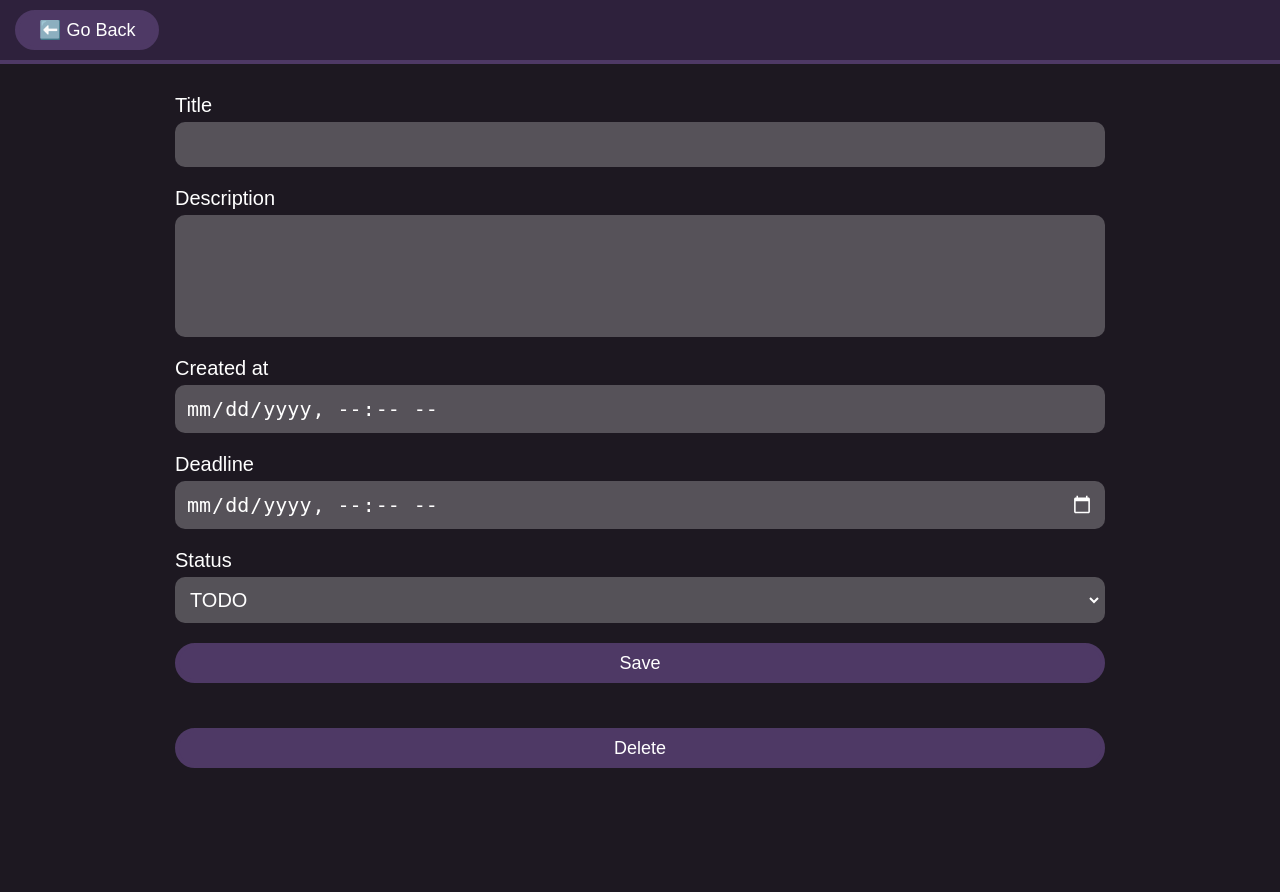
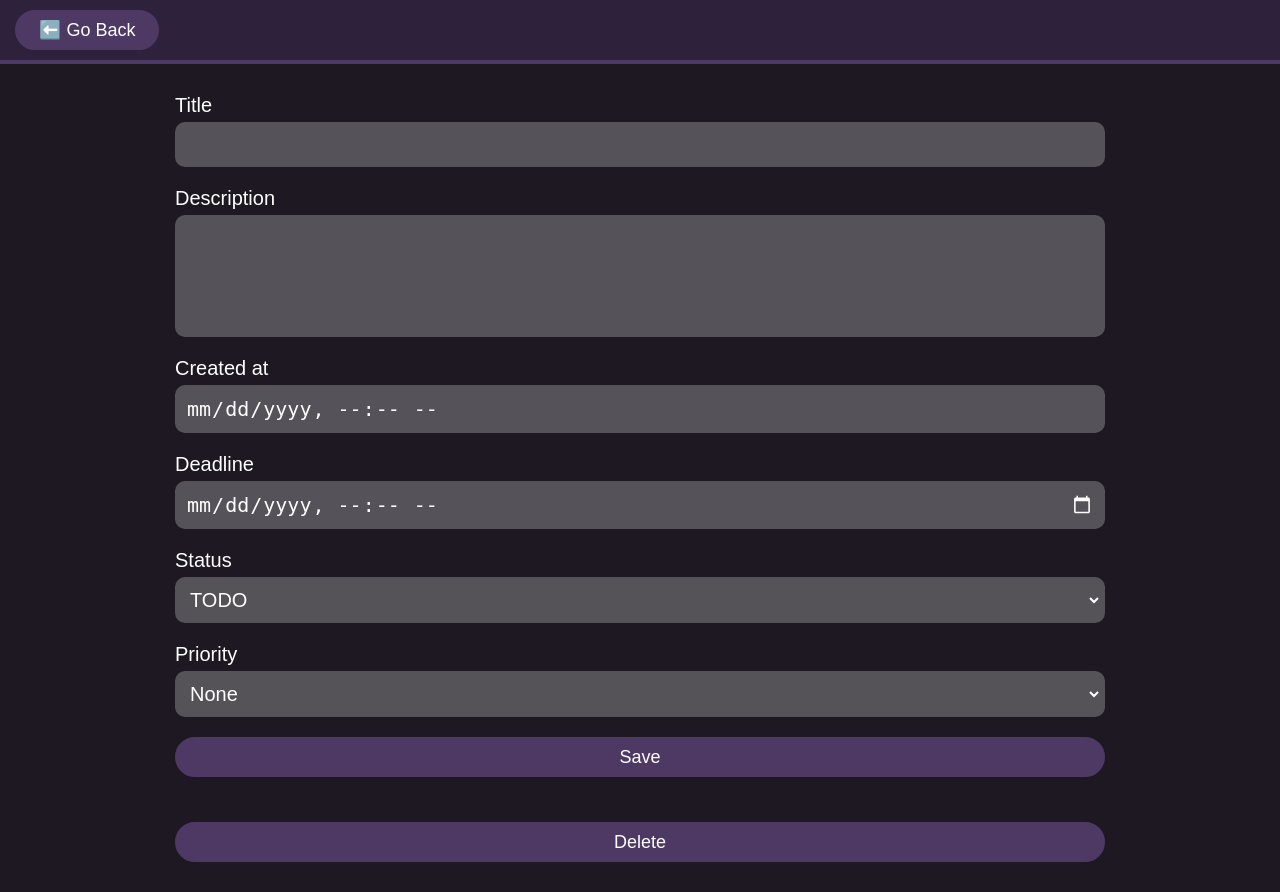
Before and after one commit to antenor-z/todo, a Flask app: page /edit/1 in a window 1280 px wide. Before the commit the page ends 768 px from the top, so only its background shows below. Run offline with Flask 3, Linux system fonts and the light colour scheme; the visitor is signed in with stand-in values (Sample User, id 1); data that the repository does not hold is empty.

Commit message:
feat: priority badge

```diff
--- a/app.py
+++ b/app.py
@@ -55,7 +55,16 @@ def add_post():
     else:
         deadline = ""
 
-    insert_todo(title=title, desc=desc, created_at=created_at, deadline=deadline, username=user)
+    priority = request.form["priority"]
+    if priority == "None": priority = None
+    else:
+        try:
+            priority = int(priority)
+        except ValueError:
+            abort(400)
+        if priority not in [0, 1, 2]: abort(400)
+
+    insert_todo(title=title, desc=desc, created_at=created_at, deadline=deadline, priority=priority, username=user)
 
     return redirect(url_for('get_all'))
 
@@ -94,9 +103,18 @@ def save(id: int):
     else:
         deadline = ""
 
+    priority = request.form["priority"]
+    if priority == "None": priority = None
+    else:
+        try:
+            priority = int(priority)
+        except ValueError:
+            abort(400)
+        if priority not in [0, 1, 2]: abort(400)
+
     status = request.form["status"]
 
-    edit_todo(title=title, desc=desc, deadline=deadline, status=status, username=user, todo_id=id)
+    edit_todo(title=title, desc=desc, deadline=deadline, status=status, priority=priority, username=user, todo_id=id)
     return redirect(url_for('get_all'))
 
 @app.post("/switch/<int:id>")
--- a/createDb.py
+++ b/createDb.py
@@ -16,6 +16,7 @@ CREATE TABLE IF NOT EXISTS todo (
     created_at DATETIME NOT NULL,
     deadline DATETIME,
     status TEXT NOT NULL,
+    priority INTEGER,
     username TEXT NOT NULL,
     FOREIGN KEY (username) REFERENCES user(username)
 );
--- a/static/style.css
+++ b/static/style.css
@@ -1,6 +1,8 @@
 :root {
     --color-primary: #4e3965;
-    --color-secondary: #eea529;
+    --priority-yellow: #eea529;
+    --priority-green: #86de22;
+    --priority-red: #ee3329;
     --color-primary-dark: rgb(29, 24, 33);
     --color-primary-dark2: #2e213c;
     --border-width: 4px;
@@ -88,8 +90,23 @@ button:hover {
 }
 .todo-bottom {
     display: flex;
-    justify-content: right;
+    justify-content: space-between;
+    align-items: center;
     margin: calc(var(--spacing));
+}
+.priority {
+    background-color: #4e3965;
+    color: white;
+    padding: 3px 10px;
+}
+.priority-Low {
+    border-left: var(--priority-green) solid 3px;
+}
+.priority-Medium {
+    border-left: var(--priority-yellow) solid 3px;
+}
+.priority-High {
+    border-left: var(--priority-red) solid 3px;
 }
 .todo-deadline {
     font-size: 0.8em; text-align: right;
--- a/templates/edit.html
+++ b/templates/edit.html
@@ -41,6 +41,13 @@
                     <option value="DOING" {% if todo.status == "DOING" %} selected {% endif %}>DOING</option>
                     <option value="DONE" {% if todo.status == "DONE" %} selected {% endif %}>DONE</option>
                 </select>
+                <label for="priority">Priority</label>
+                <select name="priority" id="priority">
+                    <option value="None" {% if todo.priority == None %} selected {% endif %}>None</option>
+                    <option value="0" {% if todo.priority == 0 %} selected {% endif %}>Low</option>
+                    <option value="1" {% if todo.priority == 1 %} selected {% endif %}>Medium</option>
+                    <option value="2" {% if todo.priority == 2 %} selected {% endif %}>High</option>
+                </select>
                 <button type="submit">Save</button>
             </form>
             <div class="form">
--- a/templates/get_all.html
+++ b/templates/get_all.html
@@ -22,6 +22,8 @@
                 <div class="todo-desc">{% if todo.desc != "" %} <pre>{{todo.desc}}</pre> {% else %} <i>No description</i> {% endif %}</div>
                 <div class="todo-deadline">{% if todo.deadline != "no deadline" %} {{todo.deadline}} {% else %} <i>no deadline</i> {% endif %}</div>
                 <div class="todo-bottom">
+                    <div class="priority priority-{{todo.priority}}">{{todo.priority}}</div>
+                    <div style="display: flex;">
                         <form action="/switch/{{ todo.id }}" class="mr-8" method="post">
                             <button type="submit">
                                 {% if todo.status == 'TODO' %}
@@ -39,6 +41,7 @@
                         </form>
                     </div>
                 </div>
+            </div>
         {% endfor %}
         </main>
     </body>
--- a/todo.py
+++ b/todo.py
@@ -3,38 +3,41 @@ from security import hash_password
 from db import db_exec
 from util import human_deadline
 
-def insert_todo(title, desc, created_at, deadline, username):
-    db_exec("""INSERT INTO todo (title, desc, created_at, deadline, status, username) VALUES
-                (?, ?, ?, ?, 'TODO', ?);
-            """, (title, desc, created_at, deadline, username))
+def insert_todo(title, desc, created_at, deadline, priority, username):
+    db_exec("""INSERT INTO todo (title, desc, created_at, deadline, status, priority, username) VALUES
+                (?, ?, ?, ?, 'TODO', ?, ?);
+            """, (title, desc, created_at, deadline, priority, username))
 
 def remove_todo(username, todo_id):
     db_exec("DELETE FROM todo WHERE id = ? AND username = ?", (todo_id, username))
 
-def edit_todo(title, desc, deadline, status, username, todo_id):
+def edit_todo(title, desc, deadline, status, priority, username, todo_id):
     if status not in ["TODO", "DOING", "DONE"]:
         raise Exception("status needs to be TODO, DOING or DONE")
 
     db_exec("""UPDATE todo SET title = ?,
                                 desc = ?,
                                 deadline = ?,
-                                status = ?
+                                status = ?,
+                                priority = ?
             WHERE username = ? AND id = ?""",
-            (title, desc, deadline, status, username, todo_id))
+            (title, desc, deadline, status, priority, username, todo_id))
 
 def get_todos(username):
-    res = db_exec("""SELECT id, title, desc, created_at, deadline, status FROM todo
+    res = db_exec("""SELECT id, title, desc, created_at, deadline, status, priority FROM todo
                   WHERE username = ? ORDER BY deadline""", (username, ))
+
+    priorityDecoder = {None: None, 0: "Low", 1: "Medium", 2: "High"}
 
     todos = []
     for r in res:
         todos.append({"id": r[0], "title": r[1], "desc": r[2],
-                      "created_at": r[3], "deadline": human_deadline(r[4]), "status": r[5]})
+                      "created_at": r[3], "deadline": human_deadline(r[4]), "status": r[5], "priority": priorityDecoder[r[6]]})
 
     return todos
 
 def get_todo(username, todo_id):
-    res = db_exec("""SELECT id, title, desc, created_at, deadline, status FROM todo
+    res = db_exec("""SELECT id, title, desc, created_at, deadline, status, priority FROM todo
                   WHERE id = ? AND username = ?""", (todo_id, username))
 
     if len(res) == 0: return None
@@ -42,7 +45,7 @@ def get_todo(username, todo_id):
     res = res[0]
 
     return {"id": res[0], "title": res[1], "desc": res[2],
-            "created_at": res[3], "deadline": res[4], "status": res[5]}
+            "created_at": res[3], "deadline": res[4], "status": res[5], "priority": res[6]}
 
 def switch_todo(username, todo_id):
     todo = get_todo(username, todo_id)
```
Also changed, not shown: templates/add.html (+7 -0 lines), test.py (+8 -3 lines). Lines whose indentation alone changed are shown as unchanged.
